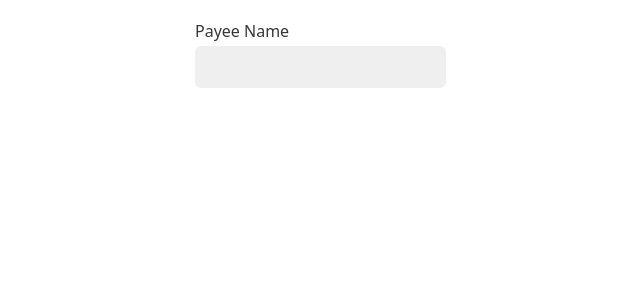
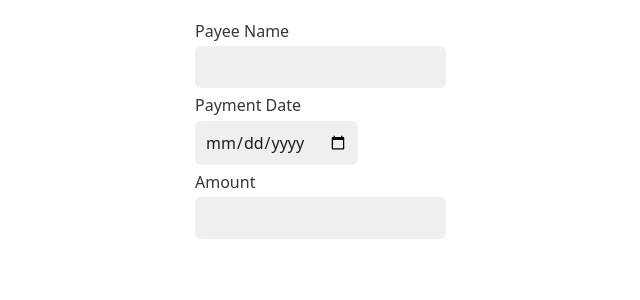
Before and after one commit to aaronminnick/angular-pipe-practice, an Angular app: page / in a window 1280 px wide. Shown: the top 300 px of the page, without its empty margins (45-685 px from the left). Built offline with nearby package versions, Linux system fonts and the light colour scheme.

Commit message:
add date and currency pipes

```diff
--- a/src/app/app.component.html
+++ b/src/app/app.component.html
@@ -4,3 +4,17 @@
 </div>
 
 {{ name | titlecase }}
+
+<div>
+  <label>Payment Date</label>
+  <input type="date" (input)="onDateChange($any($event.target).value)" />
+</div>
+
+{{ date | date }}
+
+<div>
+  <label>Amount</label>
+  <input type="number" (input)="onAmountChange($any($event.target).value)" />
+</div>
+
+{{ amount | currency }}
--- a/src/app/app.component.ts
+++ b/src/app/app.component.ts
@@ -7,8 +7,18 @@ import { Component } from '@angular/core';
 })
 export class AppComponent {
   name: string = '';
+  date: string = '';
+  amount: string = '';
 
   onNameChange(value: string) {
     this.name = value;
   }
+
+  onDateChange(value: string) {
+    this.date = value;
+  }
+
+  onAmountChange(value: string) {
+    this.amount = value;
+  }
 }
```
